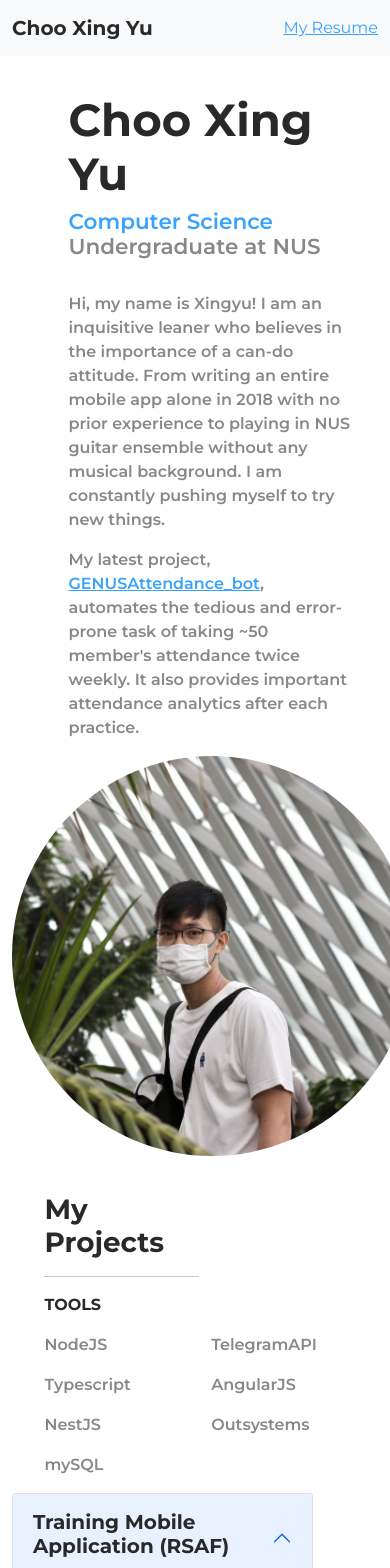
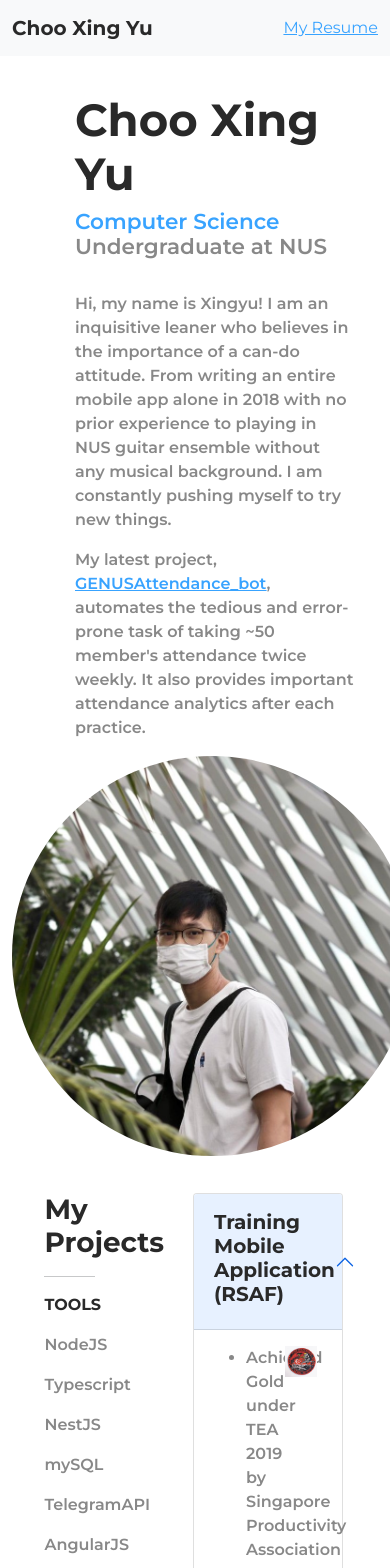
Before and after one commit to Choo-Xing-Yu/Choo-Xing-Yu.github.io, an Angular app: page / in a window 390 px wide. Shown: the top 1568 px of the page. Built offline with nearby package versions, Linux system fonts and the light colour scheme; what angular-feather would draw is missing.

Commit message:
hotfix mobile view

```diff
--- a/src/app/body/profile/profile.component.html
+++ b/src/app/body/profile/profile.component.html
@@ -1,8 +1,8 @@
 <div class="row" style="margin-top: 10%; margin-bottom: 10%">
-  <div class="col offset-1">
+  <div class="col" style="margin-left: 10%">
     <app-profile-description> </app-profile-description>
   </div>
-  <div class="col-6">
+  <div class="col" style="margin-right: 3%">
     <img
       class="profile-picture img-fluid mx-auto d-block"
       src="../../../assets/images/profilepic.jpg"
--- a/src/app/body/project/project-accordion/project-accordion.component.css
+++ b/src/app/body/project/project-accordion/project-accordion.component.css
@@ -12,5 +12,5 @@
 }
 
 .project_img {
-  max-width: 200px;
+  max-width: 75%;
 }
--- a/src/app/footer/contact/contact.component.html
+++ b/src/app/footer/contact/contact.component.html
@@ -6,15 +6,15 @@
     <h3 class="row contact_me ms-2">Contact Me</h3>
   </div>
   <div class="row">
-    <div class="col-4">
+    <div class="col">
       <i-feather name="phone" class="icons me-2"></i-feather>
       <a class="contact_details">+65 9662 5596</a>
     </div>
-    <div class="col-4">
+    <div class="col-5">
       <i-feather name="mail" class="icons me-2"></i-feather>
       <a class="contact_details">chooxingyu@u.nus.edu</a>
     </div>
-    <div class="col-4">
+    <div class="col">
       <i-feather name="github" class="icons me-2"></i-feather
       ><a
         href="https://github.com/Choo-Xing-Yu"
```
Also changed, not shown: 4 other files (tests, documents, lock files or other folders).
